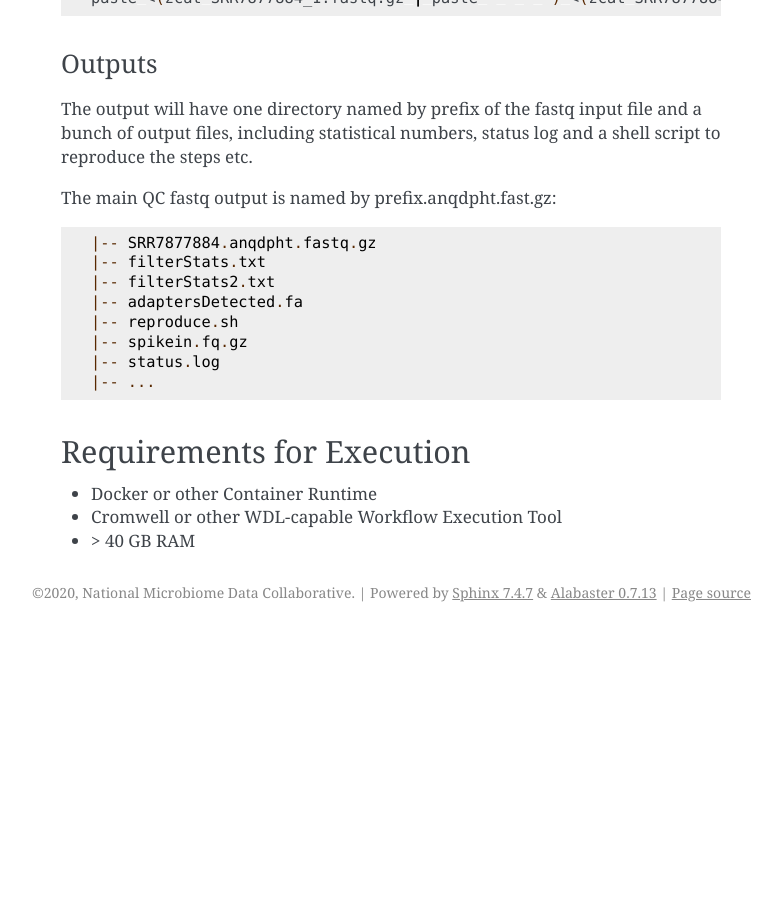
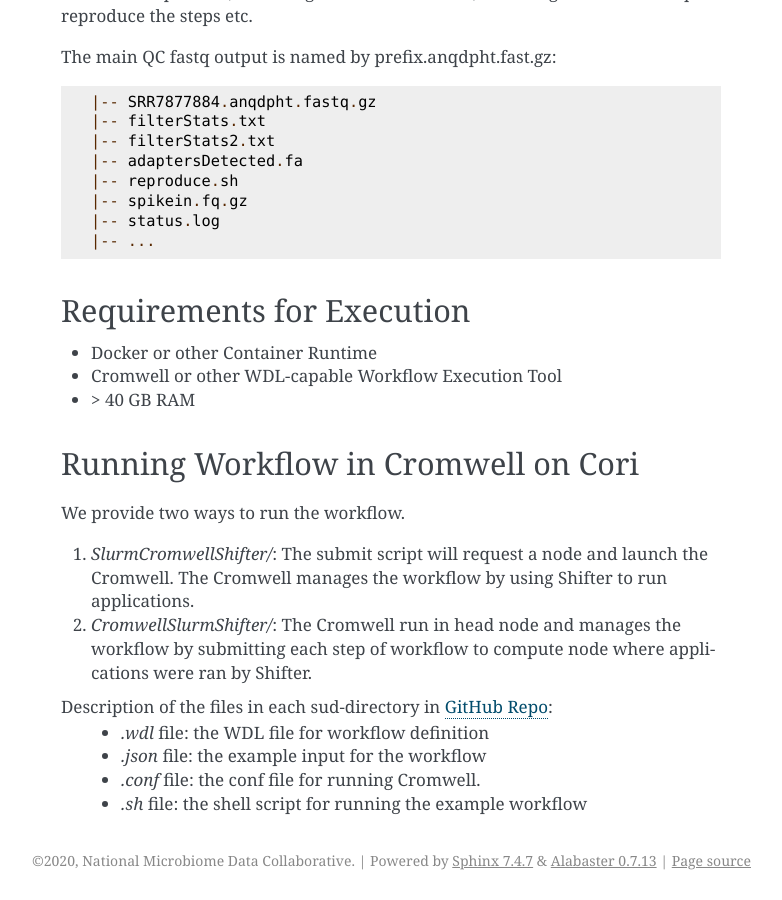
Before and after one commit to microbiomedata/ReadsQC, a Sphinx documentation site: the page built from docs/index.rst, in a window 1280 px wide and 900 px high, scrolled down 2169 px. Shown: the whole window, without its empty margins (359-1141 px from the left). Built offline with Sphinx 7.4.7, drawn with Linux system fonts in a browser that asks for light colours; before the commit the page ends 2801 px from its top, so only the background shows below that; some of the changed text lies outside the part shown.

Commit message:
add Running Workflow in Cromwell on Cori section

```diff
--- a/docs/index.rst
+++ b/docs/index.rst
@@ -12,7 +12,7 @@ Workflow Diagram
 
 .. image:: rqc_workflow.png
    :align: center
-   :scale: 75%
+   :scale: 50%
 
 Workflow Dependencies
 ---------------------
@@ -107,3 +107,18 @@ Requirements for Execution
 - Docker or other Container Runtime
 - Cromwell or other WDL-capable Workflow Execution Tool
 - > 40 GB RAM
+
+Running Workflow in Cromwell on Cori
+------------------------------------
+
+We provide two ways to run the workflow.
+
+1. `SlurmCromwellShifter/`: The submit script will request a node and launch the Cromwell.  The Cromwell manages the workflow by using Shifter to run applications.
+
+2. `CromwellSlurmShifter/`: The Cromwell run in head node and manages the workflow by submitting each step of workflow to compute node where applications were ran by Shifter.
+
+Description of the files in each sud-directory in `GitHub Repo <https://github.com/microbiomedata/ReadsQC>`_:
+ - `.wdl` file: the WDL file for workflow definition
+ - `.json` file: the example input for the workflow
+ - `.conf` file: the conf file for running Cromwell.
+ - `.sh` file: the shell script for running the example workflow
```
Also changed, not shown: README.md (+1 -1 lines).
